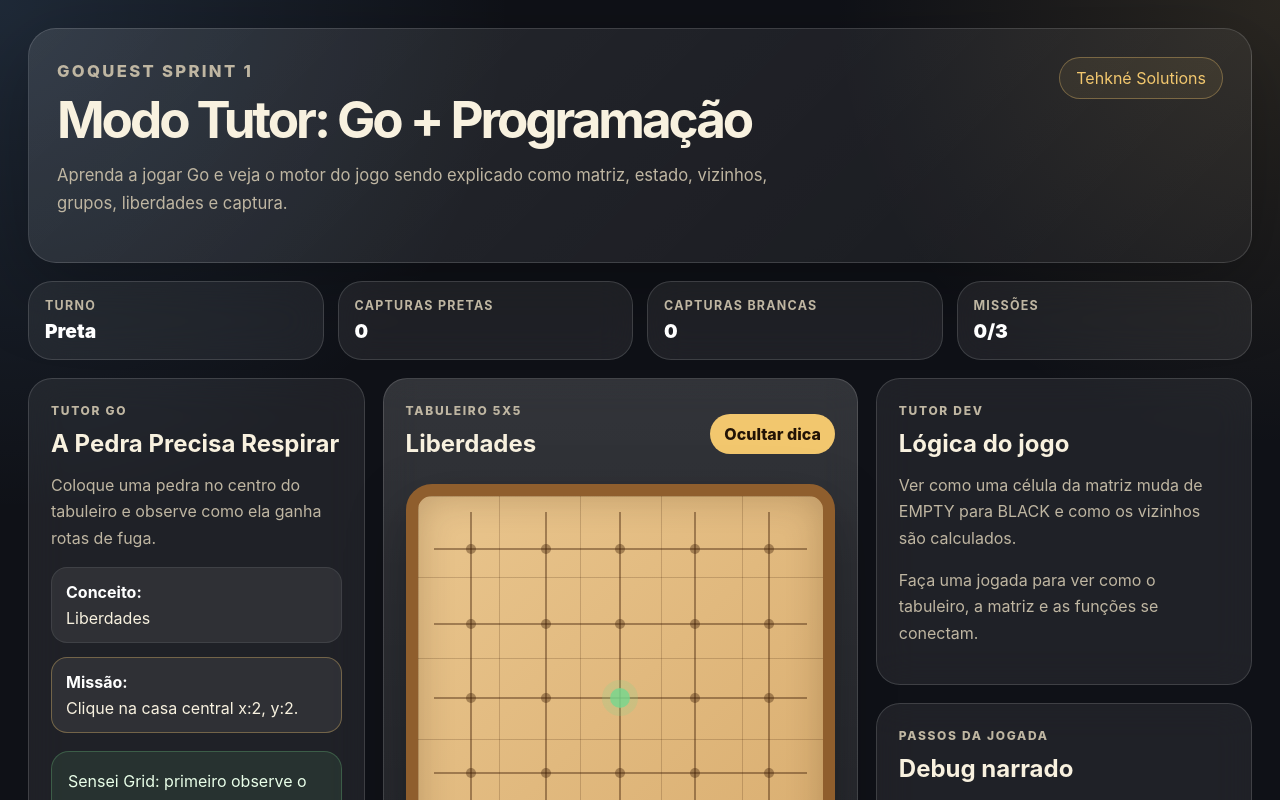
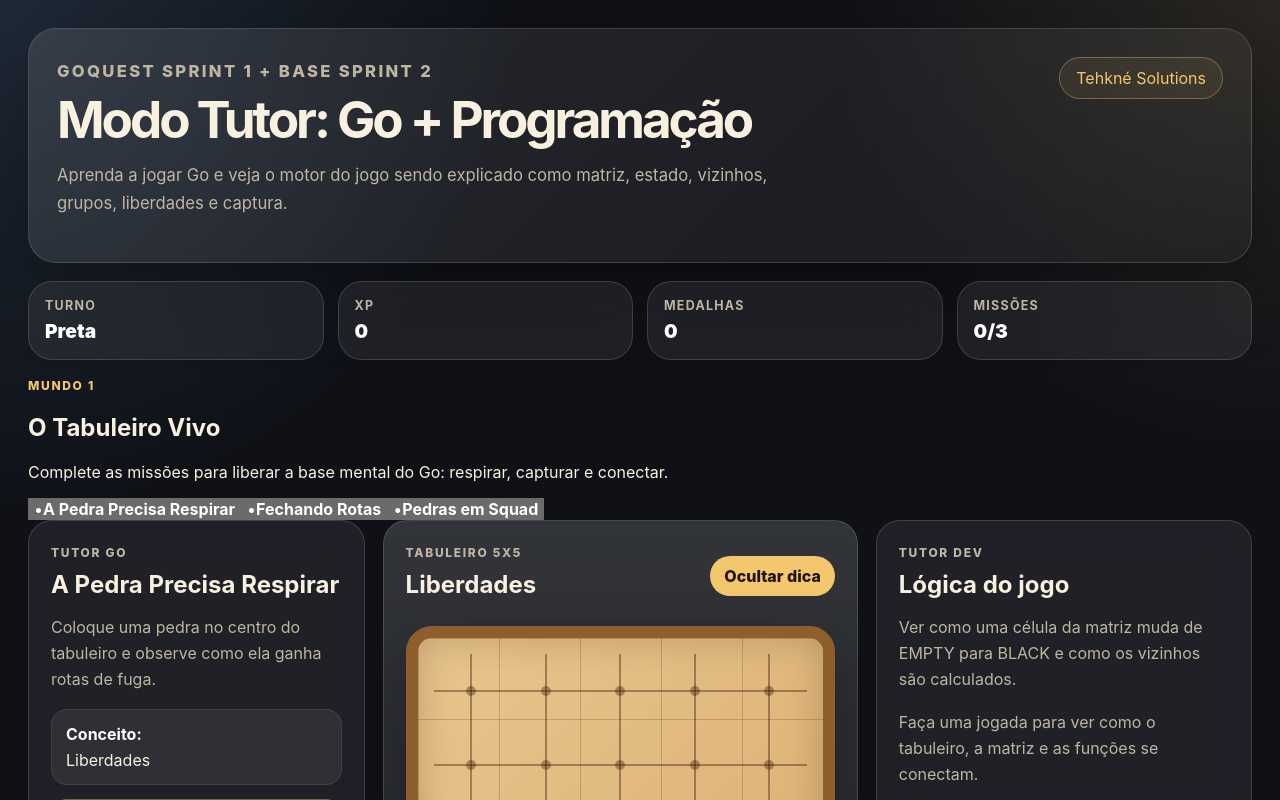
Before and after one commit to Tehkne-Solutions/go-quest, a React (Vite) app: page / in a window 1280 px wide. Shown: the top 800 px of the page. Built offline with nearby package versions, Linux system fonts and the light colour scheme.

Commit message:
feat: add Sprint 2 progress, XP, medals and journey selector

```diff
--- a/src/screens/BoardScreen.tsx
+++ b/src/screens/BoardScreen.tsx
@@ -1,4 +1,4 @@
-import { useMemo, useState } from "react";
+import { useEffect, useMemo, useState } from "react";
 import { BoardGrid } from "../components/board/BoardGrid";
 import { TutorDevPanel } from "../components/tutor/TutorDevPanel";
 import { TutorEventLog } from "../components/tutor/TutorEventLog";
@@ -7,6 +7,28 @@ import { missions } from "../data/missions";
 import { playMove } from "../engine/playMove";
 import type { Board, CaptureCounter, MissionId, PlayerColor, Position } from "../types/game";
 import type { TutorEvent } from "../types/tutor";
+
+type MedalId = "breath-master" | "first-capture" | "squad-link";
+
+type ProgressState = {
+  xp: number;
+  completedMissions: MissionId[];
+  medals: MedalId[];
+};
+
+const progressStorageKey = "goquest-progress-v1";
+
+const medalLabels: Record<MedalId, string> = {
+  "breath-master": "Guardião das Liberdades",
+  "first-capture": "Primeira Captura",
+  "squad-link": "Conector de Squads"
+};
+
+const missionRewards: Record<MissionId, { xp: number; medal: MedalId }> = {
+  breath: { xp: 50, medal: "breath-master" },
+  capture: { xp: 75, medal: "first-capture" },
+  squad: { xp: 75, medal: "squad-link" }
+};
 
 function samePosition(a?: Position, b?: Position): boolean {
   return Boolean(a && b && a.x === b.x && a.y === b.y);
@@ -19,6 +41,24 @@ function nextPlayer(player: PlayerColor): PlayerColor {
 function getNextMissionId(current: MissionId): MissionId {
   const index = missions.findIndex((mission) => mission.id === current);
   return missions[Math.min(index + 1, missions.length - 1)].id;
+}
+
+function loadProgress(): ProgressState {
+  if (typeof window === "undefined") {
+    return { xp: 0, completedMissions: [], medals: [] };
+  }
+
+  try {
+    const saved = window.localStorage.getItem(progressStorageKey);
+
+    if (!saved) {
+      return { xp: 0, completedMissions: [], medals: [] };
+    }
+
+    return JSON.parse(saved) as ProgressState;
+  } catch {
+    return { xp: 0, completedMissions: [], medals: [] };
+  }
 }
 
 export function BoardScreen() {
@@ -37,10 +77,14 @@ export function BoardScreen() {
   const [selectedEventIndex, setSelectedEventIndex] = useState(0);
   const [captures, setCaptures] = useState<CaptureCounter>({ BLACK: 0, WHITE: 0 });
   const [showTarget, setShowTarget] = useState(true);
-  const [completedMissions, setCompletedMissions] = useState<MissionId[]>([]);
+  const [progress, setProgress] = useState<ProgressState>(() => loadProgress());
 
   const selectedEvent = tutorEvents[selectedEventIndex];
-  const isMissionComplete = completedMissions.includes(mission.id);
+  const isMissionComplete = progress.completedMissions.includes(mission.id);
+
+  useEffect(() => {
+    window.localStorage.setItem(progressStorageKey, JSON.stringify(progress));
+  }, [progress]);
 
   function resetMission(nextMissionId = mission.id) {
     const nextMission = missions.find((item) => item.id === nextMissionId) ?? missions[0];
@@ -50,9 +94,27 @@ export function BoardScreen() {
     setCurrentPlayer(nextMission.player);
     setTutorEvents([]);
     setSelectedEventIndex(0);
-    setMessage("Sensei Grid: missão reiniciada. Observe o objetivo e teste no tabuleiro.");
+    setMessage("Sensei Grid: missão carregada. Observe o objetivo e teste no tabuleiro.");
     setCaptures({ BLACK: 0, WHITE: 0 });
     setShowTarget(true);
+  }
+
+  function completeMission() {
+    const reward = missionRewards[mission.id];
+
+    setProgress((current) => {
+      if (current.completedMissions.includes(mission.id)) {
+        return current;
+      }
+
+      return {
+        xp: current.xp + reward.xp,
+        completedMissions: [...current.completedMissions, mission.id],
+        medals: current.medals.includes(reward.medal)
+          ? current.medals
+          : [...current.medals, reward.medal]
+      };
+    });
   }
 
   function handlePlay(position: Position) {
@@ -77,14 +139,13 @@ export function BoardScreen() {
 
     const completedExpectedMove = samePosition(position, mission.expectedMove);
 
-    if (completedExpectedMove && !completedMissions.includes(mission.id)) {
-      setCompletedMissions((current) => [...current, mission.id]);
+    if (completedExpectedMove) {
+      completeMission();
       setMessage(mission.successMessage);
+      return;
     }
 
-    if (!completedExpectedMove) {
-      setCurrentPlayer(nextPlayer(currentPlayer));
-    }
+    setCurrentPlayer(nextPlayer(currentPlayer));
   }
 
   function goToNextMission() {
@@ -96,7 +157,7 @@ export function BoardScreen() {
     <main className="app-shell">
       <header className="hero">
         <div>
-          <p className="eyebrow">GoQuest Sprint 1</p>
+          <p className="eyebrow">GoQuest Sprint 1 + Base Sprint 2</p>
           <h1>Modo Tutor: Go + Programação</h1>
           <p>
             Aprenda a jogar Go e veja o motor do jogo sendo explicado como matriz,
@@ -112,17 +173,52 @@ export function BoardScreen() {
           <span>{currentPlayer === "BLACK" ? "Preta" : "Branca"}</span>
         </div>
         <div>
-          <strong>Capturas pretas</strong>
-          <span>{captures.BLACK}</span>
+          <strong>XP</strong>
+          <span>{progress.xp}</span>
         </div>
         <div>
-          <strong>Capturas brancas</strong>
-          <span>{captures.WHITE}</span>
+          <strong>Medalhas</strong>
+          <span>{progress.medals.length}</span>
         </div>
         <div>
           <strong>Missões</strong>
-          <span>{completedMissions.length}/{missions.length}</span>
+          <span>{progress.completedMissions.length}/{missions.length}</span>
         </div>
+      </section>
+
+      <section className="journey-panel" aria-label="Jornada do Mundo 1">
+        <div>
+          <p className="eyebrow">Mundo 1</p>
+          <h2>O Tabuleiro Vivo</h2>
+          <p>Complete as missões para liberar a base mental do Go: respirar, capturar e conectar.</p>
+        </div>
+
+        <div className="mission-tabs">
+          {missions.map((item) => {
+            const completed = progress.completedMissions.includes(item.id);
+            const active = item.id === mission.id;
+
+            return (
+              <button
+                key={item.id}
+                className={`mission-tab ${active ? "mission-tab--active" : ""}`}
+                type="button"
+                onClick={() => resetMission(item.id)}
+              >
+                <span>{completed ? "✓" : "•"}</span>
+                <strong>{item.title}</strong>
+              </button>
+            );
+          })}
+        </div>
+
+        {progress.medals.length > 0 && (
+          <div className="medal-row">
+            {progress.medals.map((medal) => (
+              <span key={medal}>{medalLabels[medal]}</span>
+            ))}
+          </div>
+        )}
       </section>
 
       <section className="workspace">
```
